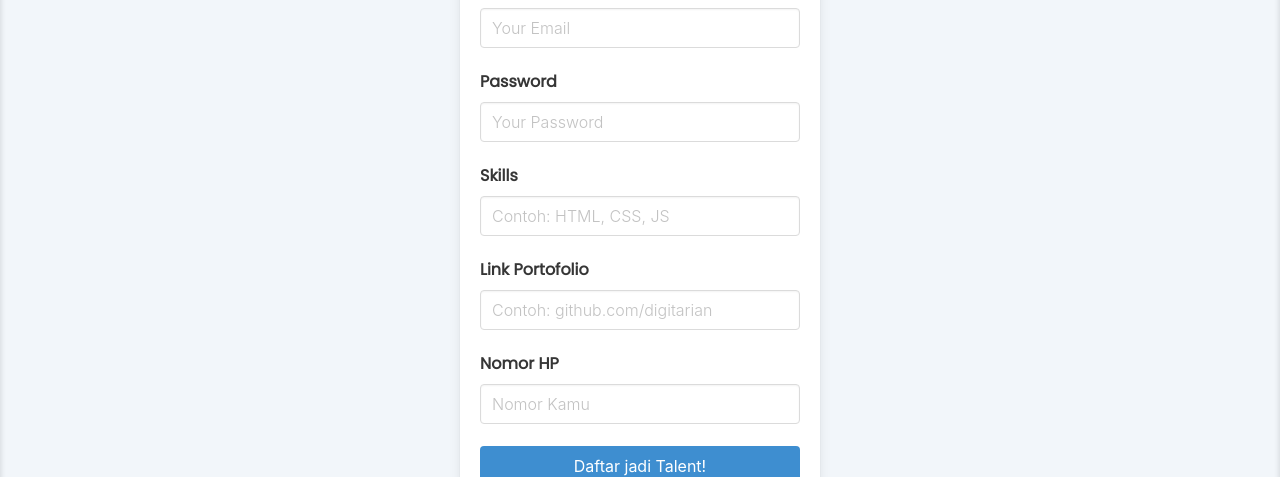
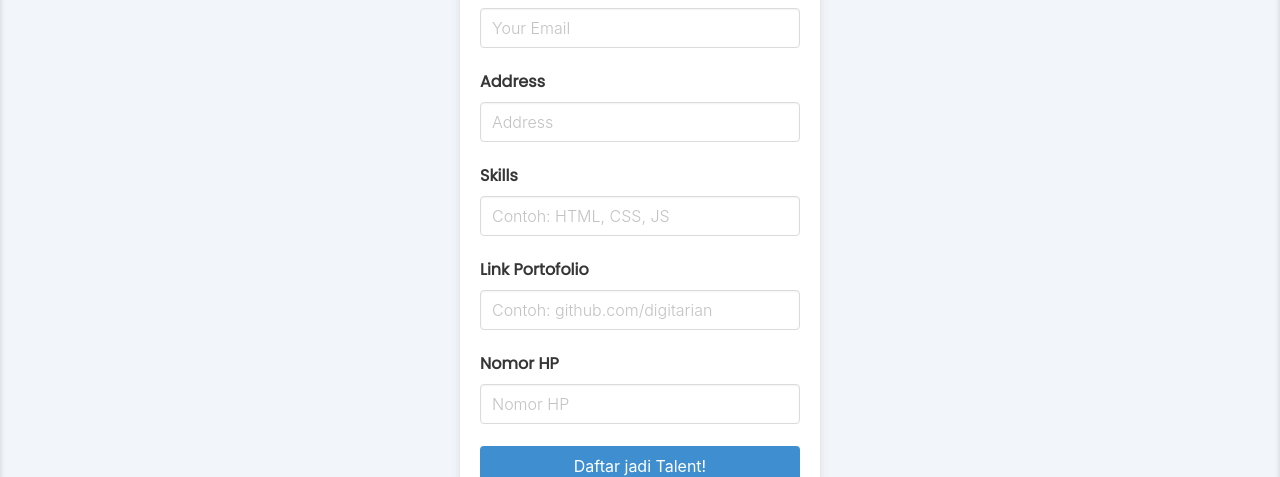
Before and after one commit to sansthor/client, a React (Create React App) app: page /register/talent in a window 1280 px wide. Shown: the part 687-1164 px from the top of the page. Built offline with nearby package versions, Linux system fonts and the light colour scheme.

Commit message:
integrasi front end untuk regis talent

```diff
--- a/src/components/RegisTalent/RegisTalent.jsx
+++ b/src/components/RegisTalent/RegisTalent.jsx
@@ -1,13 +1,47 @@
-import React from "react";
-import "../../assets/css/Login.css";
+import React, { useEffect, useState } from 'react';
+import { useDispatch, useSelector } from 'react-redux';
+import { fetchGetMember, registerTalent } from '../../redux/actions';
+import { useHistory } from 'react-router-dom';
+
+import '../../assets/css/Login.css';
+
 function RegisTalent() {
+    const dispatch = useDispatch();
+    const history = useHistory();
+    const member = useSelector((state) => state.getmember);
+    const [updated, setupdated] = useState({
+        fullname: member.fullname,
+        username: member.username,
+        email: member.email,
+        password: member.password,
+        address: member.address,
+        skills: '',
+        link: '',
+        phone: '',
+    });
+
+    const handleChange = (event) => {
+        setupdated({ ...updated, [event.target.name]: event.target.value });
+    };
+
+    const handleSubmit = async (event) => {
+        event.preventDefault();
+        await dispatch(registerTalent(updated, history));
+
+        history.push('/profile');
+    };
+    useEffect(() => {
+        dispatch(fetchGetMember());
+    }, [dispatch]);
     return (
         <div className="body">
             <section className="hero is-success is-fullheight">
                 <div className="hero-body">
                     <div className="container has-text-centered">
                         <div className="column is-4 is-offset-4">
-              <p className="subtitle has-text-black">Talent Registration</p>
+                            <p className="subtitle has-text-black">
+                                Talent Registration
+                            </p>
                             <hr className="login-hr" />
                             <div className="box">
                                 <figure className="avatar">
@@ -16,9 +50,12 @@ function RegisTalent() {
                                         alt="brand"
                                     ></img>
                                 </figure>
-                <form>
+                                <form onSubmit={handleSubmit}>
                                     <div className="field">
-                    <label className="label" style={{ textAlign: "start" }}>
+                                        <label
+                                            className="label"
+                                            style={{ textAlign: 'start' }}
+                                        >
                                             Nama Lengkap
                                         </label>
                                         <div className="control">
@@ -27,11 +64,17 @@ function RegisTalent() {
                                                 type="text"
                                                 placeholder="Full Name"
                                                 autofocus=""
+                                                name="fullname"
+                                                value={updated.fullname}
+                                                onChange={handleChange}
                                             />
                                         </div>
                                     </div>
                                     <div className="field">
-                    <label className="label" style={{ textAlign: "start" }}>
+                                        <label
+                                            className="label"
+                                            style={{ textAlign: 'start' }}
+                                        >
                                             Username
                                         </label>
                                         <div className="control">
@@ -40,11 +83,17 @@ function RegisTalent() {
                                                 type="text"
                                                 placeholder="Username"
                                                 autofocus=""
+                                                name="username"
+                                                value={updated.username}
+                                                onChange={handleChange}
                                             />
                                         </div>
                                     </div>
                                     <div className="field">
-                    <label className="label" style={{ textAlign: "start" }}>
+                                        <label
+                                            className="label"
+                                            style={{ textAlign: 'start' }}
+                                        >
                                             Email
                                         </label>
                                         <div className="control">
@@ -53,25 +102,38 @@ function RegisTalent() {
                                                 type="email"
                                                 placeholder="Your Email"
                                                 autofocus=""
+                                                name="email"
+                                                value={updated.email}
+                                                onChange={handleChange}
                                             />
                                         </div>
                                     </div>
 
                                     <div className="field">
-                    <label className="label" style={{ textAlign: "start" }}>
-                      Password
+                                        <label
+                                            className="label"
+                                            style={{ textAlign: 'start' }}
+                                        >
+                                            Address
                                         </label>
                                         <div className="control">
                                             <input
                                                 className="input"
-                        type="password"
-                        placeholder="Your Password"
+                                                type="text"
+                                                placeholder="Address"
+                                                autofocus=""
+                                                name="address"
+                                                value={updated.address}
+                                                onChange={handleChange}
                                             />
                                         </div>
                                     </div>
 
                                     <div className="field">
-                    <label className="label" style={{ textAlign: "start" }}>
+                                        <label
+                                            className="label"
+                                            style={{ textAlign: 'start' }}
+                                        >
                                             Skills
                                         </label>
                                         <div className="control">
@@ -79,11 +141,17 @@ function RegisTalent() {
                                                 className="input"
                                                 type="text"
                                                 placeholder="Contoh: HTML, CSS, JS"
+                                                name="skills"
+                                                value={updated.skills}
+                                                onChange={handleChange}
                                             />
                                         </div>
                                     </div>
                                     <div className="field">
-                    <label className="label" style={{ textAlign: "start" }}>
+                                        <label
+                                            className="label"
+                                            style={{ textAlign: 'start' }}
+                                        >
                                             Link Portofolio
                                         </label>
                                         <div className="control">
@@ -91,18 +159,27 @@ function RegisTalent() {
                                                 className="input"
                                                 type="text"
                                                 placeholder="Contoh: github.com/digitarian"
+                                                name="link"
+                                                value={updated.link}
+                                                onChange={handleChange}
                                             />
                                         </div>
                                     </div>
                                     <div className="field">
-                    <label className="label" style={{ textAlign: "start" }}>
+                                        <label
+                                            className="label"
+                                            style={{ textAlign: 'start' }}
+                                        >
                                             Nomor HP
                                         </label>
                                         <div className="control">
                                             <input
                                                 className="input"
                                                 type="text"
-                        placeholder="Nomor Kamu"
+                                                placeholder="Nomor HP"
+                                                name="phone"
+                                                value={updated.phone}
+                                                onChange={handleChange}
                                             />
                                         </div>
                                     </div>
```
Lines whose indentation alone changed are shown as unchanged.
